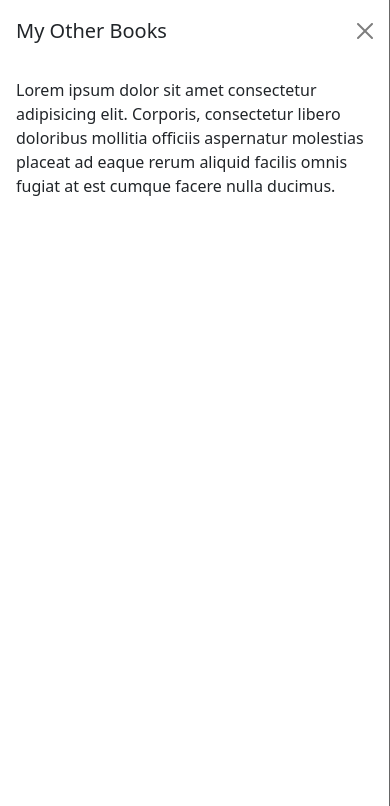
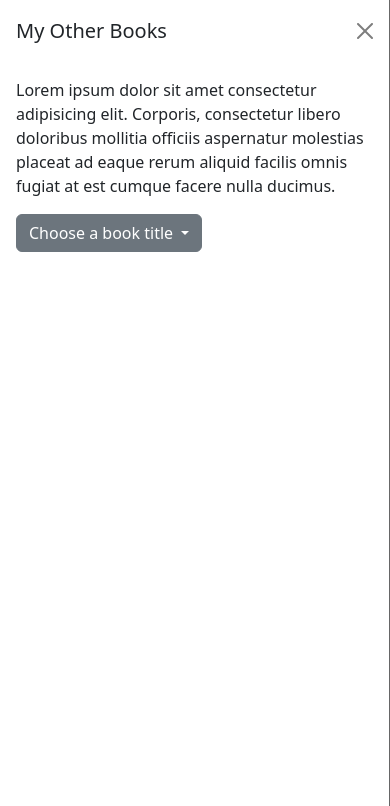
Before and after one commit to GrodTheGreat/Bootstrap-Practice, a plain HTML site: page index.html in a window 390 px wide. Both pictures are taken after a click on the button "Explore my other books". Shown: the top 806 px of the page. Drawn offline with nearby package versions, Linux system fonts and the light colour scheme.

Commit message:
Complete Dropdowns

```diff
--- a/index.html
+++ b/index.html
@@ -582,6 +582,23 @@
         placeat ad eaque rerum aliquid facilis omnis fugiat at est cumque facere
         nulla ducimus.
       </p>
+
+      <!-- Dropdown -->
+       <div class="dropdown mt-3">
+        <button
+          class="btn btn-secondary dropdown-toggle"
+          type="button"
+          id="book-dropdown"
+          data-bs-toggle="dropdown"
+        >
+          Choose a book title
+        </button>
+        <ul class="dropdown-menu" aria-labelledby="book-dropdown">
+          <li><a href="#" class="dropdown-item">Become a React Superhero</a></li>
+          <li><a href="#" class="dropdown-item">Conquering Vue.js</a></li>
+          <li><a href="#" class="dropdown-item">Leveling up your Next.js</a></li>
+        </ul>
+       </div>
     </div>
    </div>
 
```
